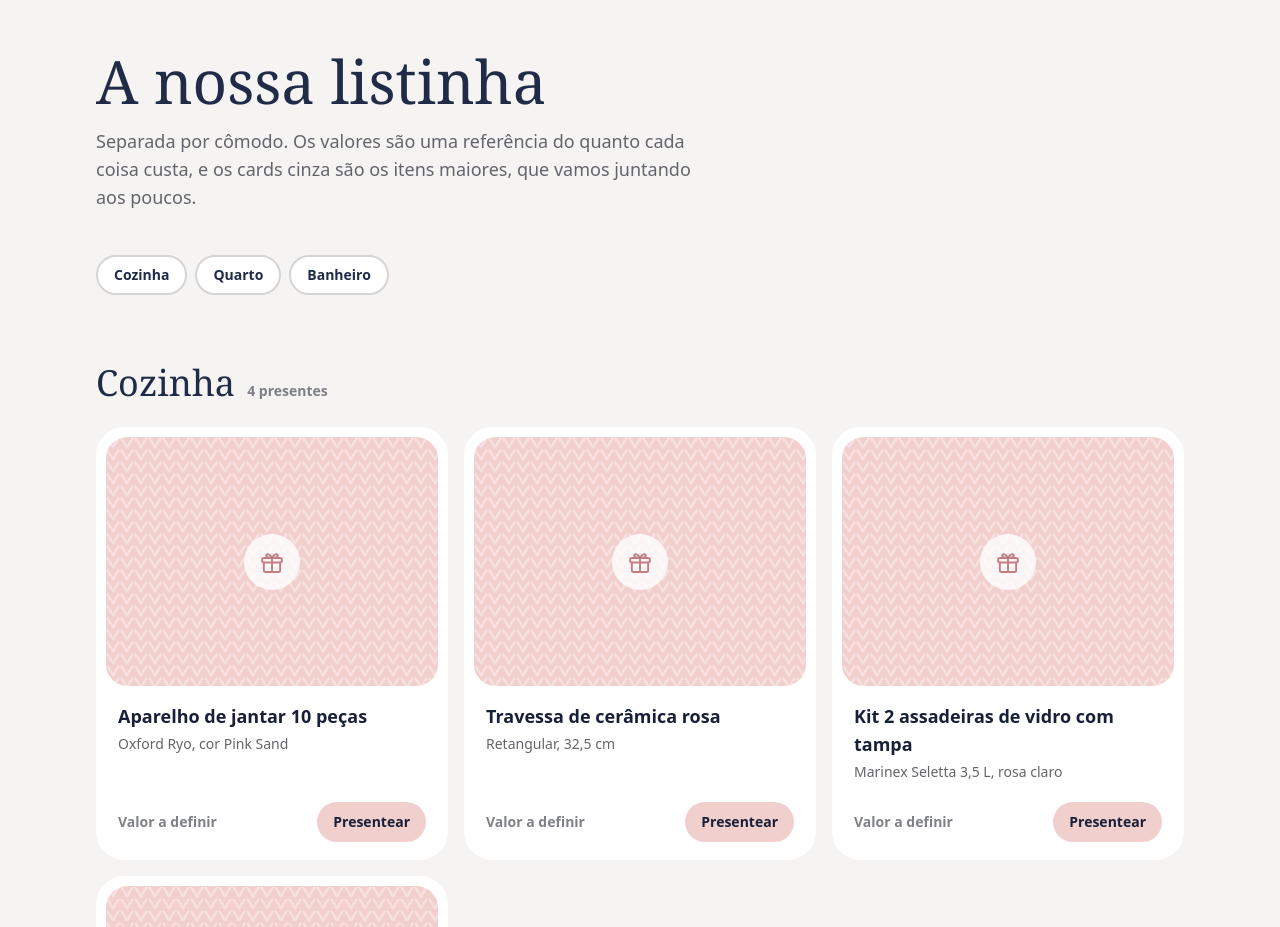
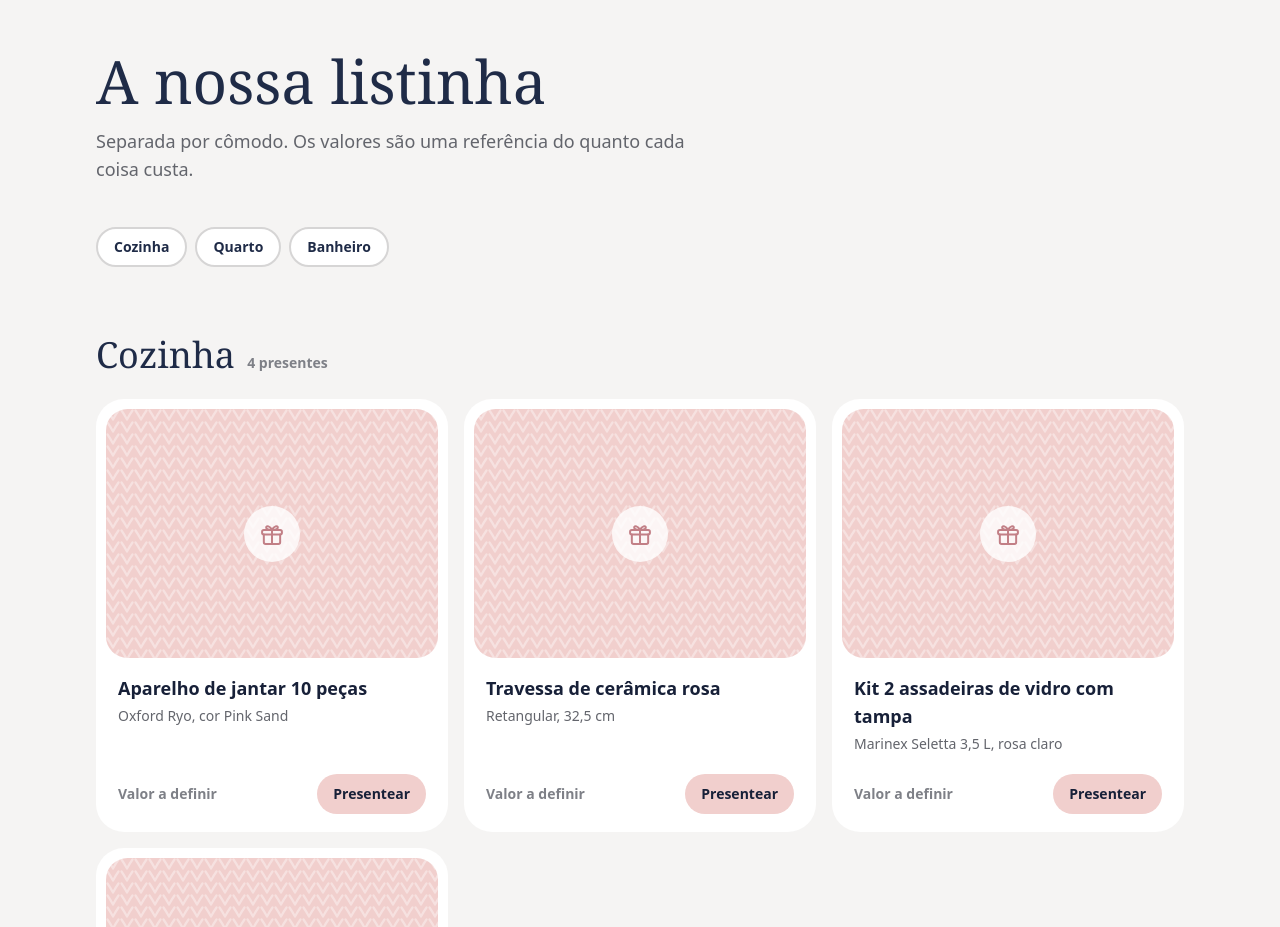
Before and after one commit to Lolita0000/cha-casa-nova, a React (Vite) app: page / in a window 1280 px wide. Shown: the part 1420-2347 px from the top of the page. Built offline with nearby package versions, Linux system fonts and the light colour scheme.

Commit message:
fix(gifts): only mention pooled gifts when the list has them

```diff
--- a/src/features/gifts/GiftList.tsx
+++ b/src/features/gifts/GiftList.tsx
@@ -11,6 +11,10 @@ interface GiftListProps {
 }
 
 export function GiftList({ giftsByRoom, onOpen }: GiftListProps) {
+  const hasPooledGifts = giftsByRoom.some(({ gifts }) =>
+    gifts.some((gift) => gift.kind === 'pooled'),
+  )
+
   return (
     <section id="lista" aria-labelledby="gift-list-title" className="pt-20 pb-24 md:pt-28">
       <Container>
@@ -18,8 +22,8 @@ export function GiftList({ giftsByRoom, onOpen }: GiftListProps) {
           A nossa listinha
         </h2>
         <p className="mt-4 mb-8 max-w-[58ch] text-lg text-ash-600">
-          Separada por cômodo. Os valores são uma referência do quanto cada coisa custa, e os cards
-          cinza são os itens maiores, que vamos juntando aos poucos.
+          Separada por cômodo. Os valores são uma referência do quanto cada coisa custa.
+          {hasPooledGifts && ' Os cards cinza são os itens maiores, que vamos juntando aos poucos.'}
         </p>
 
         {giftsByRoom.length > 0 ? (
```
